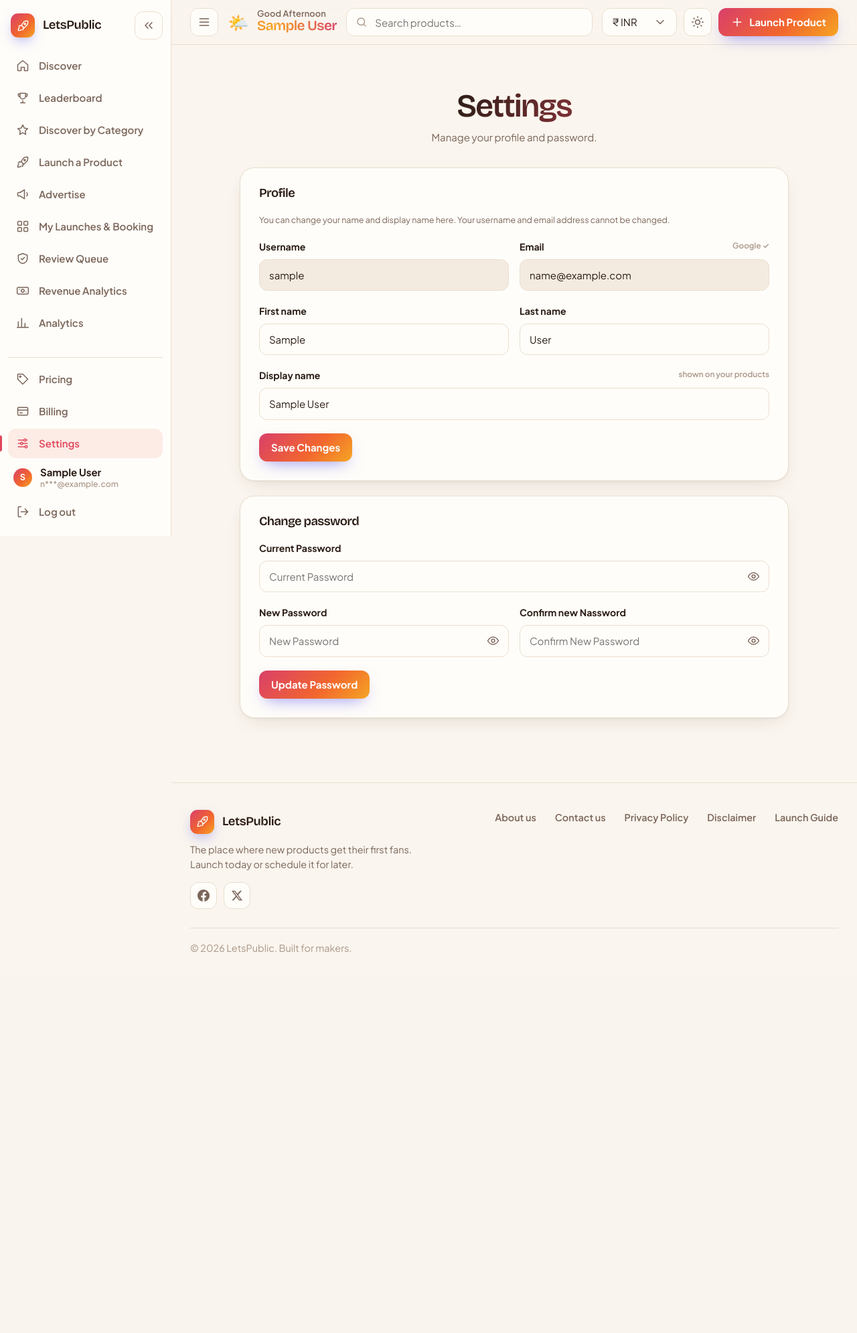
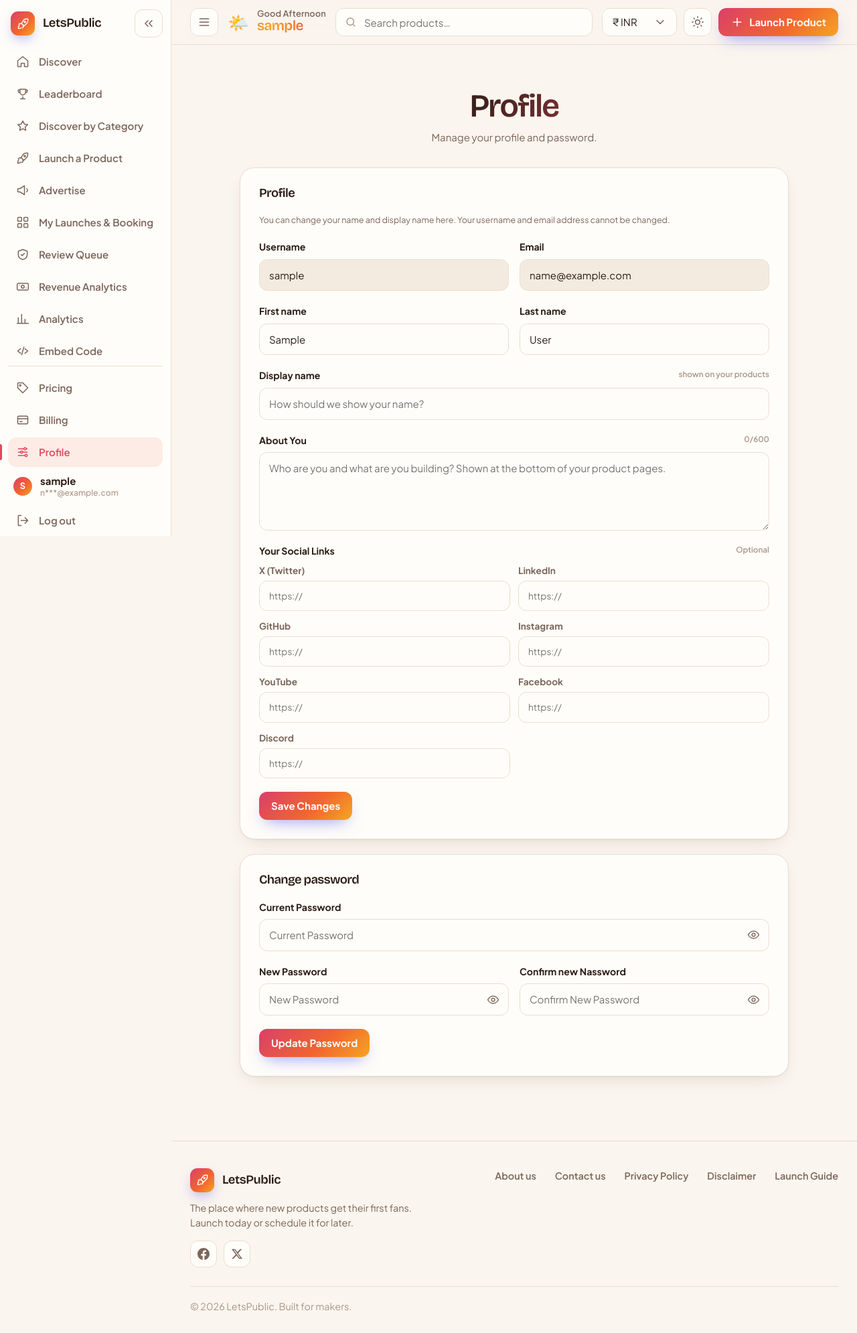
Before and after one commit to vishvajitrao1998/launchly, a Django app: page /settings/ in a window 1280 px wide. Shown: the whole page at 67% size. Before the commit the page ends 1422 px from the top, so only its background shows below. Run offline with Django 5.2, Linux system fonts and the light colour scheme; a user stored in the database is signed in; data comes from the database, SQL or seed files in the repository; tables that the repository leaves empty hold one stand-in row (values such as "Sample post").

Commit message:
added embed code and user about and social links

```diff
--- a/config/settings.py
+++ b/config/settings.py
@@ -37,7 +37,8 @@ MIDDLEWARE = [
     "django.middleware.csrf.CsrfViewMiddleware",
     "django.contrib.auth.middleware.AuthenticationMiddleware",
     "django.contrib.messages.middleware.MessageMiddleware",
-    "django.middleware.clickjacking.XFrameOptionsMiddleware",
+    "core.middleware.EmbedFrameMiddleware"
+    # "django.middleware.clickjacking.XFrameOptionsMiddleware",
 ]
 
 ROOT_URLCONF = "config.urls"
--- a/core/models.py
+++ b/core/models.py
@@ -236,6 +236,8 @@ class Profile(models.Model):
     display_name = models.CharField(max_length=40, blank=True)
     google_id = models.CharField(max_length=64, null=True, blank=True, unique=True)
     email_verified = models.BooleanField(default=False)
+    about = models.TextField(blank=True)
+    social_links = models.JSONField(default=dict, blank=True)
 
     def __str__(self):
         return self.display_name or str(self.user)
--- a/core/urls.py
+++ b/core/urls.py
@@ -53,6 +53,10 @@ urlpatterns = [
     # seo
     path("robots.txt", seo_views.robots_txt),
     path("sitemap.xml", seo_views.sitemap_xml),
+
+    path("embed-code/", views.embed_page, name="embed_code"),
+    path("embed/<slug:slug>/", views.embed_card, name="embed_card"),
+    path("badge/<slug:slug>.svg", views.badge_svg, name="badge"),
 
     # pages
     path("settings/", views.settings_page, name="account"),
--- a/core/views.py
+++ b/core/views.py
@@ -13,13 +13,16 @@ from .ratelimit import by_field, ratelimit
 from . import emails, services
 from .models import Profile
 
-from django.http import Http404
+from django.http import Http404,Http404, HttpResponse
 from django.utils.safestring import mark_safe
 
 from . import seo
 from .api import plain_text, render_description
 from .models import Category, Product
 from .services import display_name
+
+from xml.sax.saxutils import escape
+from django.views.decorators.clickjacking import xframe_options_exempt
 
 BACKEND = "django.contrib.auth.backends.ModelBackend"
 
@@ -115,8 +118,44 @@ def signup(request):
 
 @login_required
 def settings_page(request):
-    return render(request, "settings.html")
+    return render(request, "settings.html", {"social": [(k, label) for k, label, _ in SOCIAL]})
 
+@login_required
+def embed_page(request):
+    return render(request, "embed_code.html")
+
+
+@xframe_options_exempt                       # this page is meant to be shown inside other people's sites
+def embed_card(request, slug):
+    p = Product.objects.live().select_related("category").filter(slug=slug).first()
+    if not p:
+        return HttpResponse('<body style="font:14px sans-serif;color:#7b665a;padding:18px">This product is not available.</body>', status=404)
+    resp = render(request, "embed/card.html", {
+        "product": p, "site": seo.SITE, "theme": "dark" if request.GET.get("theme") == "dark" else "light",
+        "url": seo.abs_url(f"/product/{p.slug}/") + "?ref=embed",
+        "initials": "".join(w[0] for w in p.name.split()[:2]).upper() or "?"})
+    resp["Cache-Control"] = "public, max-age=300"
+    return resp
+
+
+def badge_svg(request, slug):
+    p = get_object_or_404(Product.objects.live(), slug=slug)
+    bg, fg, sub, line = (("#1e1814", "#f7eee5", "#b5a495", "#3a3028") if request.GET.get("theme") == "dark"
+                         else ("#ffffff", "#2b1d16", "#7b665a", "#eaded0"))
+    site = escape(seo.SITE[:14])
+    font = 'font-family="Segoe UI,Helvetica,Arial,sans-serif"'
+    svg = f'''<svg xmlns="http://www.w3.org/2000/svg" width="250" height="54" viewBox="0 0 250 54" role="img" aria-label="Featured on {site}">
+<defs><linearGradient id="g" x1="0" y1="0" x2="1" y2="1"><stop offset="0" stop-color="#d93f6a"/><stop offset=".6" stop-color="#f2662e"/><stop offset="1" stop-color="#f5a524"/></linearGradient></defs>
+<rect x=".5" y=".5" width="249" height="53" rx="12" fill="{bg}" stroke="{line}"/>
+<rect x="10" y="10" width="34" height="34" rx="10" fill="url(#g)"/>
+<path d="M27 18.5 35.5 33.5H18.5Z" fill="#fff"/>
+<text x="54" y="23" {font} font-size="9.5" font-weight="700" letter-spacing="1" fill="{sub}">FEATURED ON</text>
+<text x="54" y="42" {font} font-size="18" font-weight="800" fill="{fg}">{site}</text>
+<text x="238" y="33" text-anchor="end" {font} font-size="12" font-weight="700" fill="{sub}">&#9650; {int(p.upvote_count)}</text>
+</svg>'''
+    resp = HttpResponse(svg, content_type="image/svg+xml")
+    resp["Cache-Control"] = "public, max-age=3600"
+    return resp
 
 @login_required
 def billing_page(request):
--- a/static/css/app.css
+++ b/static/css/app.css
@@ -614,4 +614,23 @@ input:focus-visible, select:focus-visible, textarea:focus-visible,
 .social-in { display: grid; gap: 5px; font-size: .85rem; } .social-in b { color: var(--muted); }
 .social-box.locked .social-grid { opacity: .45; pointer-events: none; }
 .lock-note { padding: 12px 16px; border-radius: 12px; background: color-mix(in srgb, var(--warn) 13%, transparent); }
-.plan-tag { padding: 2px 8px; border-radius: 99px; background: var(--gold); color: #3b2200 !important; font-size: .7rem; font-weight: 800; }
+.plan-tag { padding: 2px 8px; border-radius: 99px; background: var(--gold); color: #3b2200 !important; font-size: .7rem; font-weight: 800; margin-left: 20px;}
+
+
+/* ---------- about the maker ---------- */
+.maker h2 { margin-bottom: 14px; }
+.maker-card { display: flex; gap: 16px; align-items: flex-start; padding: 20px; border-radius: var(--r); background: var(--surface-2); border: 1px solid var(--border); }
+.maker-card h3 { margin-bottom: 4px; }
+.maker-card p { color: var(--muted); white-space: pre-line; line-height: 1.65; margin-bottom: 12px; max-width: 70ch; }
+.avatar.lg { width: 56px; height: 56px; font-size: 1.3rem; flex: none; }
+
+/* ---------- embed code page ---------- */
+.embed-controls { display: flex; gap: 16px; align-items: flex-end; flex-wrap: wrap; margin-bottom: 18px; }
+.embed-controls .field { min-width: 260px; } .embed-controls .tabs { margin: 0; }
+.embed-card { padding: 22px; display: grid; gap: 16px; margin-bottom: 18px; }
+.embed-preview { padding: 22px; border-radius: var(--r); background: var(--surface-2); display: flex; justify-content: center; overflow: auto; }
+.code-label { font-weight: 700; font-size: .85rem; color: var(--muted); margin-bottom: 6px; }
+.code-box { position: relative; }
+.code-box pre { margin: 0; padding: 14px 92px 14px 16px; border-radius: 12px; background: var(--surface-2); border: 1px solid var(--border);
+  font: 13px/1.6 ui-monospace, SFMono-Regular, Menlo, Consolas, monospace; white-space: pre-wrap; word-break: break-all; color: var(--text); }
+.code-box .btn { position: absolute; top: 8px; right: 8px; }
--- a/static/js/pages.js
+++ b/static/js/pages.js
@@ -539,6 +539,8 @@
   /* ======================= PRODUCT DETAIL ======================= */
     const QA = [['audience', 'Who can use it?', 'i-users'], ['problem', 'What problem does it solve?', 'i-alert'],
               ['solution', 'How does it solve it?', 'i-bulb'], ['unique_value', 'What makes it unique?', 'i-sparkles']];
+      const socialIcons = links => `<div class="socials">${Object.entries(links).map(([k, u]) =>
+    `<a class="soc soc-${esc(k)}" href="${esc(u)}" target="_blank" rel="noopener noreferrer nofollow" aria-label="${esc(k)}"><svg class="brand-i"><use href="#b-${esc(k)}"/></svg></a>`).join('')}</div>`;
   pages.product = async () => {
     const el = $('#productView');
     let p;
@@ -556,7 +558,7 @@
           <div class="pd-actions"><a class="btn" data-visit href="${esc(p.website_url)}" target="_blank" rel="noopener">Visit</a>${p.is_live ? voteButtons(p) : ''}</div>
         </div>
         <div class="meta-line"><span class="chip sm">${esc(p.category.icon)} ${esc(p.category.name)}</span>${p.launch_at ? `<span>Launched ${fmtDate(p.launch_at, true)}</span>` : ''}<span>by ${esc(p.maker)}</span></div>
-        ${p.platforms.length || p.pricing ? `<div class="facts-row">
+        ${p.platforms[0].length || p.pricing[0] ? `<div class="facts-row">
         ${p.platforms[0].map(x => `<span class="pill">${x.icon} ${esc(x.label)}</span>`).join('')}
         ${p.pricing ? `<span class="pill pill-price">💳 ${esc(p.pricing[0].label)}</span>` : ''}</div>` : ''}
         ${p.tags[0].length ? `<div class="tag-row">${p.tags[0].map(t => `<a class="tag-link" href="/products/?tag=${esc(t.slug)}">#${esc(t.name)}</a>`).join('')}</div>` : ''}
@@ -568,6 +570,11 @@
         ${QA.some(([k]) => p[k]) ? `<section class="about"><h2>About ${esc(p.name)}</h2><div class="about-grid">
           ${QA.filter(([k]) => p[k]).map(([k, q, ic]) => `<div class="qa"><i class="qa-ico"><svg class="i"><use href="#${ic}"/></svg></i>
             <div><h3>${q}</h3><p>${esc(p[k])}</p></div></div>`).join('')}</div></section>` : ''}
+      ${p.maker_about ? `<section class="maker"><h2>About the Maker</h2><div class="maker-card">
+      <span class="avatar lg">${esc(p.maker_about.name.charAt(0).toUpperCase())}</span>
+      <div><h3>${esc(p.maker_about.name)}</h3>
+        ${p.maker_about.about ? `<p>${esc(p.maker_about.about)}</p>` : ''}
+        ${Object.keys(p.maker_about.links).length ? socialIcons(p.maker_about.links) : ''}</div></div></section>` : ''}
       </article>`;
       el.addEventListener('click', e => { const g = e.target.closest('[data-shot]'); if (g) modal(`<img class="lightbox" src="${esc(g.dataset.shot)}" alt=""><div class="row-actions"><button class="btn" data-close>Close</button></div>`); });
       $$('.pd-desc a').forEach(a => { a.target = '_blank'; });
@@ -584,6 +591,10 @@
     const pf = $('#profileForm'), pw = $('#passwordForm');
     const p = await api('/api/me/profile/');
     ['username', 'email', 'first_name', 'last_name', 'display_name'].forEach(k => (pf.elements[k].value = p[k] || ''));
+    pf.elements.about.value = p.about || '';
+    $$('[data-social]', pf).forEach(i => (i.value = (p.social_links || {})[i.dataset.social] || ''));
+    const aboutCnt = $('.cnt', pf), setCnt = () => (aboutCnt.textContent = `${pf.elements.about.value.length}/600`);
+    pf.elements.about.addEventListener('input', setCnt); setCnt();
     if (p.google) $('input[name=email]', pf).closest('.field').querySelector('span').insertAdjacentHTML('beforeend', '<small>Google ✓</small>');
     if (!p.has_password) {                                   // Google-only account: "set" instead of "change"
       pw.elements.current_password.closest('.field').hidden = true;
@@ -597,7 +608,9 @@
       const btn = $('button[type=submit]', pf); btn.disabled = true;
       try {
         const out = await api('/api/me/profile/', { method: 'PATCH', body: {
-          first_name: pf.elements.first_name.value, last_name: pf.elements.last_name.value, display_name: pf.elements.display_name.value } });
+          first_name: pf.elements.first_name.value, last_name: pf.elements.last_name.value,
+          display_name: pf.elements.display_name.value, about: pf.elements.about.value,
+          social_links: Object.fromEntries($$('[data-social]', pf).map(i => [i.dataset.social, i.value.trim()]).filter(([, v]) => v)) } });
         showErrors(pf, { data: {}, message: '' }); $('.form-err', pf).classList.remove('show');
         const name = out.display_name || out.username;
         $$('.me .me-name').forEach(el => (el.textContent = name));
@@ -899,6 +912,60 @@
     await Promise.all([loadSummary(), loadPayments(1)]);
   };
 
+
+  /* ======================= EMBED CODE ======================= */
+  pages.embed = async () => {
+    const body = $('#embedBody');
+    const list = (await api('/api/me/products/?status=approved&page_size=50')).results.filter(p => p.is_live);
+    if (!list.length) {
+      body.innerHTML = '<div class="empty">Embed codes appear once one of your products is live. <a class="link" href="/submit/">Launch a product</a></div>';
+      return;
+    }
+    const site = $('.brand .label')?.textContent || 'Launchly';
+    const box = (id, label) => `<div><div class="code-label">${label}</div><div class="code-box"><pre id="${id}"></pre><button class="btn btn-sm" data-copy="${id}">Copy</button></div></div>`;
+    let theme = 'light';
+    body.innerHTML = `
+      <div class="embed-controls">
+        <label class="field"><span>Product</span><select id="emProd">${list.map(p => `<option value="${esc(p.slug)}">${esc(p.name)}</option>`).join('')}</select></label>
+        <div id="emTheme" class="tabs"><button class="tab on" data-theme="light">Light</button><button class="tab" data-theme="dark">Dark</button></div>
+      </div>
+      <section class="card embed-card"><div><h3>Product Card</h3><p class="muted">A live card with your logo, tagline and upvote count.</p></div>
+        <div class="embed-preview" id="pvCard"></div>${box('cardCode', 'Paste this into your site’s HTML')}</section>
+      <section class="card embed-card"><div><h3>“Featured on ${esc(site)}” Badge</h3><p class="muted">A small badge that links back to your launch.</p></div>
+        <div class="embed-preview" id="pvBadge"></div>${box('badgeCode', 'Paste this into your site’s HTML')}</section>
+      <section class="card embed-card"><div><h3>Application Name</h3><p class="muted">Just the name of your app, as a link to your page.</p></div>
+        ${box('nameHtml', 'HTML')}${box('nameMd', 'Markdown')}${box('nameUrl', 'Plain link')}</section>`;
+
+    const draw = () => {
+      const slug = $('#emProd').value, name = list.find(p => p.slug === slug).name, o = location.origin;
+      const url = `${o}/product/${slug}/`, card = `${o}/embed/${slug}/?theme=${theme}`, badge = `${o}/badge/${slug}.svg?theme=${theme}`;
+      const frame = `<iframe src="${card}" width="380" height="140" style="border:0;border-radius:16px;max-width:100%" loading="lazy" title="${esc(name)} on ${esc(site)}"></iframe>`;
+      $('#pvCard').innerHTML = frame;
+      $('#pvBadge').innerHTML = `<img src="${badge}" width="250" height="54" alt="">`;
+      $('#cardCode').textContent = frame;
+      $('#badgeCode').textContent = `<a href="${url}?ref=badge" target="_blank" rel="noopener"><img src="${badge}" alt="${esc(name)} on ${esc(site)}" width="250" height="54"></a>`;
+      $('#nameHtml').textContent = `<a href="${url}?ref=link" target="_blank" rel="noopener">${esc(name)}</a>`;
+      $('#nameMd').textContent = `[${name}](${url}?ref=link)`;
+      $('#nameUrl').textContent = url;
+    };
+    $('#emProd').addEventListener('change', draw);
+    $('#emTheme').addEventListener('click', e => {
+      const b = e.target.closest('[data-theme]'); if (!b) return;
+      theme = b.dataset.theme; $$('#emTheme .tab').forEach(t => t.classList.toggle('on', t === b)); draw();
+    });
+    body.addEventListener('click', async e => {
+      const b = e.target.closest('[data-copy]'); if (!b) return;
+      const el = $('#' + b.dataset.copy);
+      try { await navigator.clipboard.writeText(el.textContent); }
+      catch (err) {   // older browsers / non-secure pages
+        const r = document.createRange(); r.selectNodeContents(el);
+        const s = getSelection(); s.removeAllRanges(); s.addRange(r); document.execCommand('copy'); s.removeAllRanges();
+      }
+      b.textContent = 'Copied ✓'; setTimeout(() => (b.textContent = 'Copy'), 1500);
+    });
+    draw();
+  };
+
   const run = pages[document.body.dataset.page];
 if (run) run().catch(e => e.message !== 'Please log in' && toast(e.message, 'bad')).finally(() => window.L.enhanceSelects());
 })();
--- a/templates/base.html
+++ b/templates/base.html
@@ -74,7 +74,9 @@
 <symbol id="i-sparkles" viewBox="0 0 24 24"><path d="M12 3l1.8 5.2L19 10l-5.2 1.8L12 17l-1.8-5.2L5 10l5.2-1.8zM19 16l.8 2.2L22 19l-2.2.8L19 22l-.8-2.2L16 19l2.2-.8z"/></symbol>
 <symbol id="b-github" viewBox="0 0 24 24"><path d="M12 .297c-6.63 0-12 5.373-12 12 0 5.303 3.438 9.8 8.205 11.385.6.113.82-.258.82-.577 0-.285-.01-1.04-.015-2.04-3.338.724-4.042-1.61-4.042-1.61C4.422 18.07 3.633 17.7 3.633 17.7c-1.087-.744.084-.729.084-.729 1.205.084 1.838 1.236 1.838 1.236 1.07 1.835 2.809 1.305 3.495.998.108-.776.417-1.305.76-1.605-2.665-.3-5.466-1.332-5.466-5.93 0-1.31.465-2.38 1.235-3.22-.135-.303-.54-1.523.105-3.176 0 0 1.005-.322 3.3 1.23.96-.267 1.98-.399 3-.405 1.02.006 2.04.138 3 .405 2.28-1.552 3.285-1.23 3.285-1.23.645 1.653.24 2.873.12 3.176.765.84 1.23 1.91 1.23 3.22 0 4.61-2.805 5.625-5.475 5.92.42.36.81 1.096.81 2.22 0 1.606-.015 2.896-.015 3.286 0 .315.21.69.825.57C20.565 22.092 24 17.592 24 12.297c0-6.627-5.373-12-12-12"/></symbol>
 <symbol id="b-discord" viewBox="0 0 24 24"><path d="M20.317 4.37a19.79 19.79 0 0 0-4.885-1.515.074.074 0 0 0-.079.037c-.21.375-.444.864-.608 1.25a18.27 18.27 0 0 0-5.487 0 12.64 12.64 0 0 0-.617-1.25.077.077 0 0 0-.079-.037A19.74 19.74 0 0 0 3.677 4.37a.07.07 0 0 0-.032.027C.533 9.046-.32 13.58.099 18.057a.082.082 0 0 0 .031.057 19.9 19.9 0 0 0 5.993 3.03.078.078 0 0 0 .084-.028c.462-.63.874-1.295 1.226-1.994a.076.076 0 0 0-.041-.106 13.1 13.1 0 0 1-1.872-.892.077.077 0 0 1-.008-.128c.126-.094.252-.192.372-.291a.074.074 0 0 1 .077-.01c3.928 1.793 8.18 1.793 12.062 0a.074.074 0 0 1 .078.01c.12.099.246.198.373.292a.077.077 0 0 1-.006.127 12.3 12.3 0 0 1-1.873.892.077.077 0 0 0-.041.107c.36.698.772 1.362 1.225 1.993a.076.076 0 0 0 .084.028 19.84 19.84 0 0 0 6.002-3.03.077.077 0 0 0 .032-.054c.5-5.177-.838-9.674-3.549-13.66a.061.061 0 0 0-.031-.03zM8.02 15.33c-1.183 0-2.157-1.085-2.157-2.419 0-1.333.956-2.419 2.157-2.419 1.21 0 2.176 1.095 2.157 2.42 0 1.333-.956 2.418-2.157 2.418zm7.975 0c-1.183 0-2.157-1.085-2.157-2.419 0-1.333.955-2.419 2.157-2.419 1.21 0 2.176 1.095 2.157 2.42 0 1.333-.946 2.418-2.157 2.418z"/></symbol>
+<symbol id="i-code" viewBox="0 0 24 24"><path d="m8 8-5 4 5 4M16 8l5 4-5 4M14 5l-4 14"/></symbol>
 </defs></svg>
+
 
 <div class="backdrop" id="backdrop"></div>
 
@@ -104,13 +106,14 @@
     {% endif %}
     {% if user.is_authenticated %}
     <a href="{% url 'analytics' %}" class="nav-link" data-nav="analytics" title="Analytics"><svg class="i"><use href="#i-chart"/></svg><span class="label">Analytics</span></a>
+    <a href="{% url 'embed_code' %}" class="nav-link" data-nav="embed" title="Embed code"><svg class="i"><use href="#i-code"/></svg><span class="label">Embed Code</span></a>
     {% endif %}
   </nav>
    <div class="sb-foot">
     {% if user.is_authenticated %}
     <a href="{% url 'pricing' %}" class="nav-link" data-nav="pricing" title="Pricing"><svg class="i"><use href="#i-tag"/></svg><span class="label">Pricing</span></a>
     <a href="{% url 'billing' %}" class="nav-link" data-nav="billing" title="Billing"><svg class="i"><use href="#i-card"/></svg><span class="label">Billing</span></a>
-    <a href="{% url 'account' %}" class="nav-link" data-nav="settings" title="Settings"><svg class="i"><use href="#i-settings"/></svg><span class="label">Settings</span></a>
+    <a href="{% url 'account' %}" class="nav-link" data-nav="settings" title="Profile"><svg class="i"><use href="#i-settings"/></svg><span class="label">Profile</span></a>
     <div class="me" title="{{ display_name }}{% if masked_email %} · {{ masked_email }}{% endif %}">
       <span class="avatar">{{ display_name|slice:":1"|upper }}</span>
       <span class="label me-text"><b class="me-name">{{ display_name }}</b>{% if masked_email %}<small class="me-mail">{{ masked_email }}</small>{% endif %}</span>
--- a/templates/settings.html
+++ b/templates/settings.html
@@ -1,10 +1,10 @@
 {% extends "base.html" %}
 {% block page %}settings{% endblock %}
-{% block title %}Settings · LetsPublic{% endblock %}
+{% block title %}Profile · LetsPublic{% endblock %}
 {% block content %}
 <div class="narrow">
   <section class="page-head center">
-    <h1>Settings</h1>
+    <h1>Profile</h1>
     <p class="muted">Manage your profile and password.</p>
   </section>
 
@@ -20,9 +20,23 @@
       <label class="field"><span>Last name</span><input name="last_name" maxlength="150" autocomplete="family-name"><em class="err"></em></label>
     </div>
     <label class="field"><span>Display name <small>shown on your products</small></span>
-      <input name="display_name" maxlength="40" placeholder="How should we show your name?"><em class="err"></em></label>
+    <input name="display_name" maxlength="40" placeholder="How should we show your name?"><em class="err"></em></label>
+
+    <label class="field"><span>About You <small class="cnt">0/600</small></span>
+    <textarea name="about" rows="4" maxlength="600" placeholder="Who are you and what are you building? Shown at the bottom of your product pages."></textarea><em class="err"></em></label>
+    <fieldset class="field">
+      <span>Your Social Links <small>Optional</small></span>
+      <div class="social-grid">
+        {% for key, label in social %}
+        <label class="social-in"><b>{{ label }}</b><input type="url" data-social="{{ key }}" maxlength="200" placeholder="https://"></label>
+        {% endfor %}
+      </div>
+      <input type="hidden" name="social_links"><em class="err"></em>
+    </fieldset>
     <div class="form-foot"><em class="err form-err"></em><button class="btn btn-primary" type="submit">Save Changes</button></div>
   </form>
+
+
 
   <form id="passwordForm" class="card form-card" style="margin-top:22px" novalidate>
     <h3 id="pwTitle">Change password</h3>
--- a/templates/submit.html
+++ b/templates/submit.html
@@ -76,7 +76,7 @@
   </div>
 
   <fieldset class="field social-box" id="socialBox">
-    <span>Social Links <small class="plan-tag">Scale Plan</small></span>
+    <span style="margin-right: 20px;">Social Links <small class="plan-tag">Scale Plan</small></span>
     <div class="social-grid">
       {% for key, label in social %}
       <label class="social-in"><b>{{ label }}</b><input type="url" data-social="{{ key }}" maxlength="200" placeholder="https://"></label>
```
Also changed, not shown: core/api.py (+24 -3 lines), core/middleware.py (+12 -0 lines), templates/embed/card.html (added, +39 -0 lines), templates/embed_code.html (added, +10 -0 lines), core/migrations/0009_profile_about_profile_social_links.py (added).
